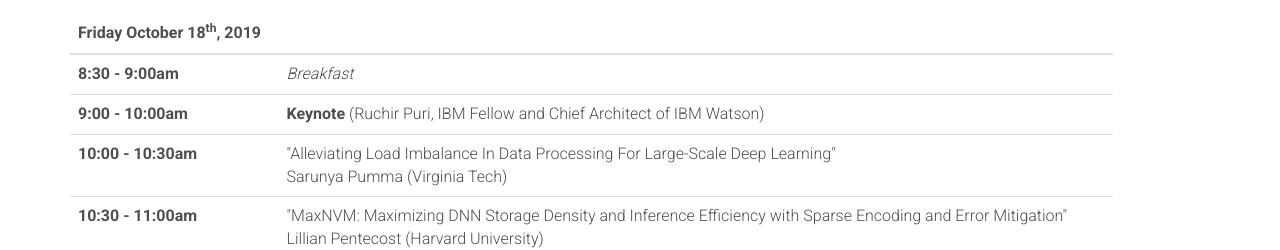
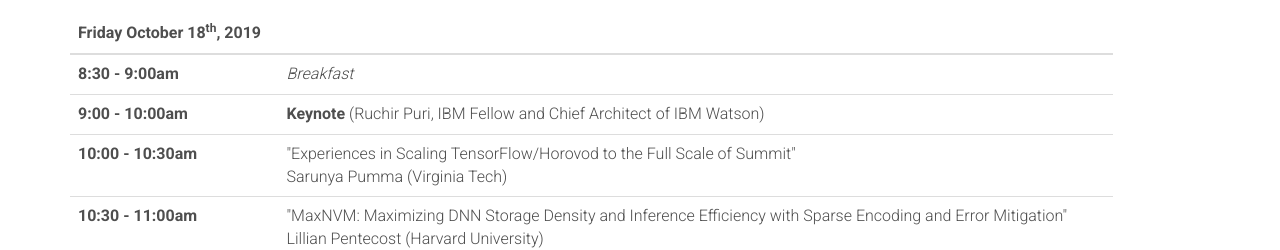
Before and after one commit to augustojv/foca-workshop-2019, a website: page index.html in a window 1280 px wide. Shown: the part 2960-3210 px from the top of the page. Drawn offline with Linux system fonts and the light colour scheme; files whose address does not match are found by name.

Commit message:
Program updated

```diff
--- a/index.html
+++ b/index.html
@@ -384,7 +384,7 @@
                         </tr>
                         <tr>
                           <th scope="row">10:00 - 10:30am</th>
-                          <td>"Alleviating Load Imbalance In Data Processing For Large-Scale Deep Learning"<br>
+                          <td>"Experiences in Scaling TensorFlow/Horovod to the Full Scale of Summit"<br>
                               Sarunya Pumma (Virginia Tech)</td>
                         </tr>
                         <tr>
```
